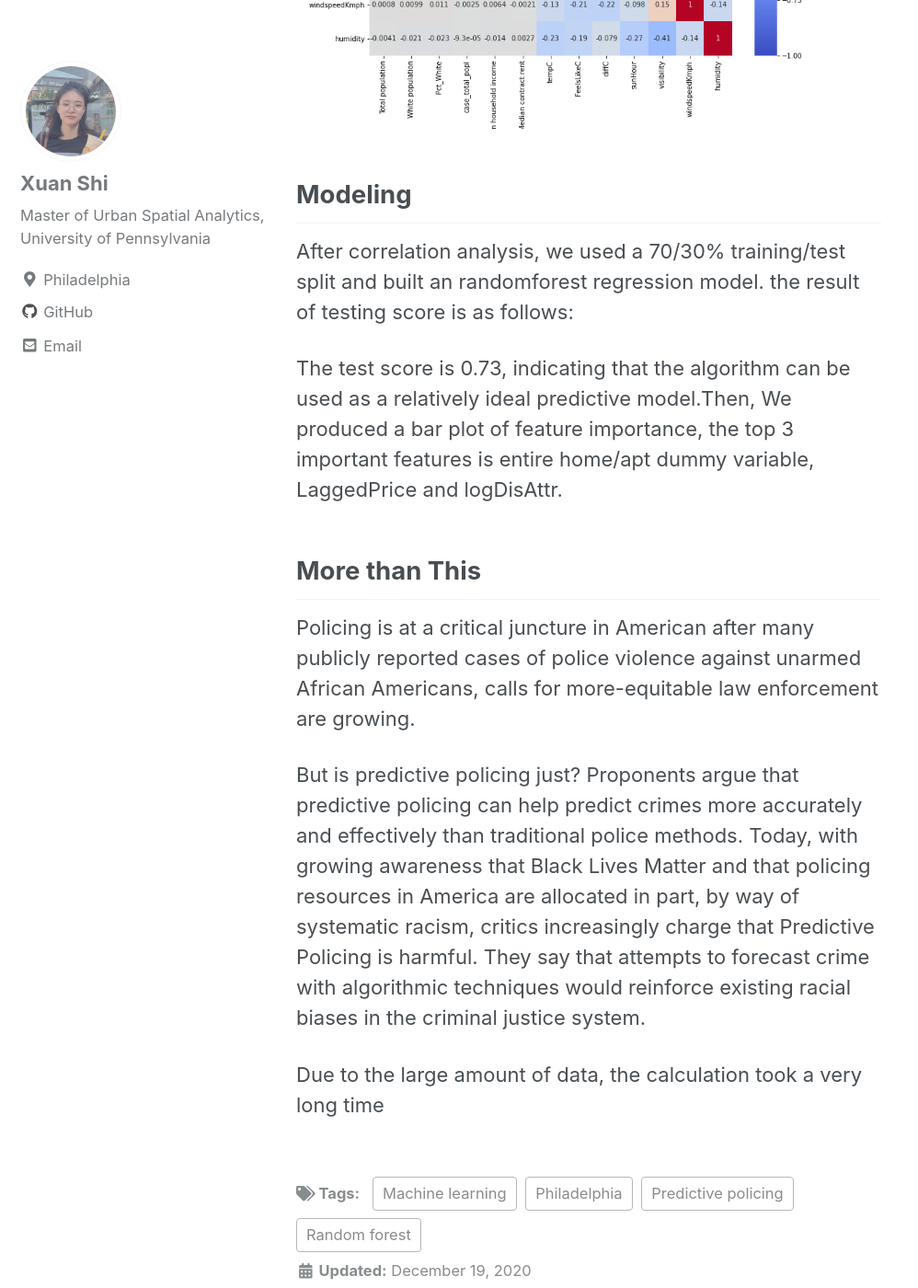
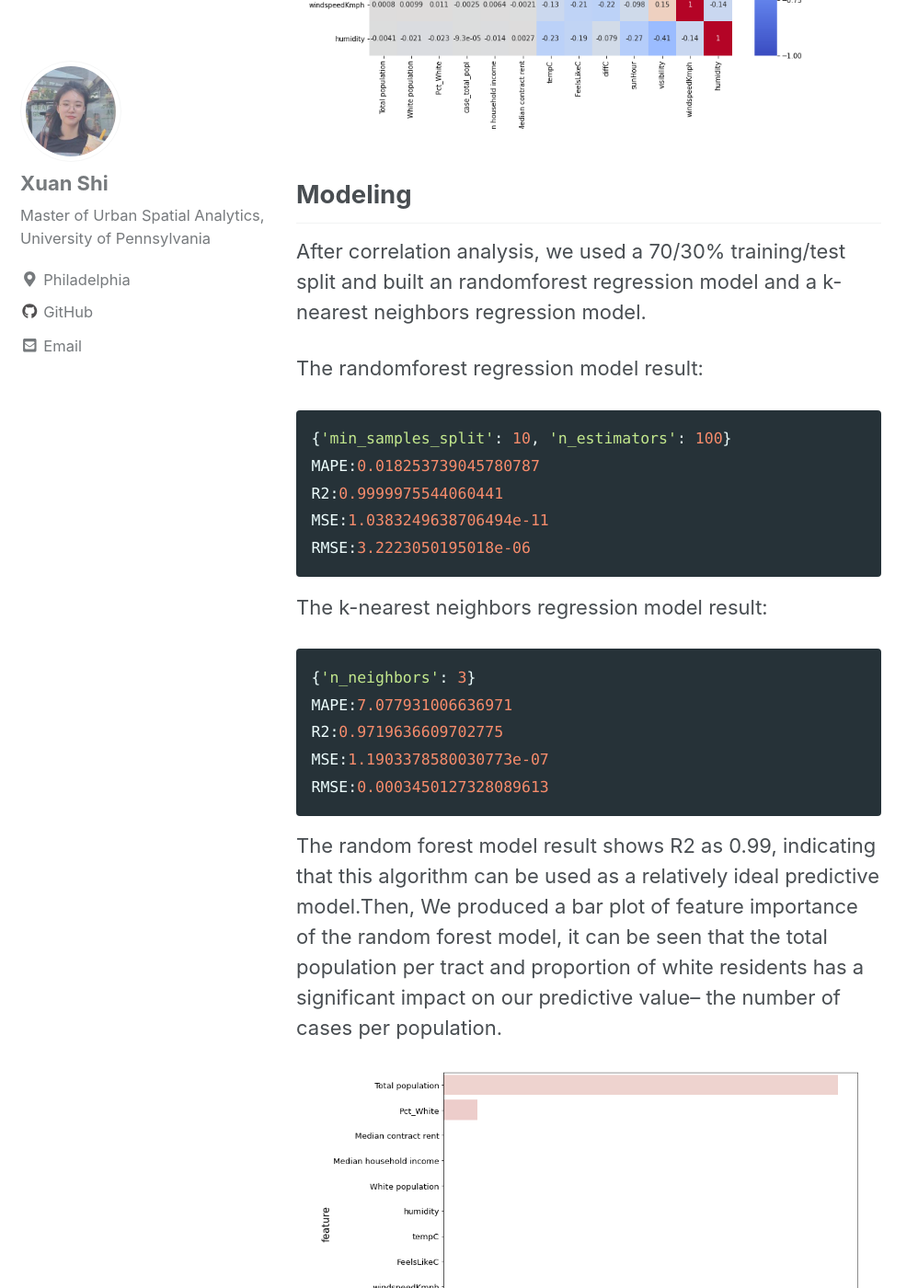
Before and after one commit to Seren-SX/MUSA550-final, a Jekyll site: the page built from _posts/2020-12-19-Prediction-Model-and-More.md, in a window 1280 px wide and 1400 px high, scrolled down 1321 px. Shown: the whole window at 92% size, without its empty margins (0-998 px from the left). Built offline with Jekyll 4.4.1, drawn with Linux system fonts in a browser that asks for light colours; cached includes are drawn as plain includes; nearby versions of some CDN libraries; a script that is not in the unit is left out; some of the changed text lies outside the part shown.

Commit message:
Update 2020-12-19-Prediction-Model-and-More.md

````diff
--- a/_posts/2020-12-19-Prediction-Model-and-More.md
+++ b/_posts/2020-12-19-Prediction-Model-and-More.md
@@ -24,20 +23,33 @@ We created a correlation matrix to examined the correlation between those numeri
 ![]({{site.baseurl}}/assets/images/corr.png)
 
 ## Modeling
-After correlation analysis, we used a 70/30% training/test split and built an randomforest regression model. the result of testing score is as follows:
+After correlation analysis, we used a 70/30% training/test split and built an randomforest regression model and a k-nearest neighbors regression model.
 
+The randomforest regression model result:
 
-The test score is 0.73, indicating that the algorithm can be used as a relatively ideal predictive model.Then, We produced a bar  plot of feature importance, the top 3 important features is entire home/apt dummy variable, LaggedPrice and logDisAttr.
+```python
+{'min_samples_split': 10, 'n_estimators': 100}
+MAPE:0.018253739045780787
+R2:0.9999975544060441
+MSE:1.0383249638706494e-11
+RMSE:3.2223050195018e-06
+```
+The k-nearest neighbors regression model result:
 
+```python
+{'n_neighbors': 3}
+MAPE:7.077931006636971
+R2:0.9719636609702775
+MSE:1.1903378580030773e-07
+RMSE:0.0003450127328089613
+```
+
+The random forest model result shows R2 as 0.99, indicating that this algorithm can be used as a relatively ideal predictive model.Then, We produced a bar  plot of feature importance of the random forest model, it can be seen that the total population per tract and proportion of white residents has a significant impact on our predictive value-- the number of cases per population.
+
+![importance.png]({{site.baseurl}}/assets/images/importance.png)
 
 
 ## More than This
 Policing is at a critical juncture in American after many publicly reported cases of police violence against unarmed African Americans, calls for more-equitable law enforcement are growing.
 
 But is predictive policing just? Proponents argue that predictive policing can help predict crimes more accurately and effectively than traditional police methods. Today, with growing awareness that Black Lives Matter and that policing resources in America are allocated in part, by way of systematic racism, critics increasingly charge that Predictive Policing is harmful. They say that attempts to forecast crime with algorithmic techniques would reinforce existing racial biases in the criminal justice system.
-
-
-
-
-
-Due to the large amount of data, the calculation took a very long time
````
Also changed, not shown: other parts of _posts/2020-12-19-Prediction-Model-and-More.md (+1 -2 lines).
